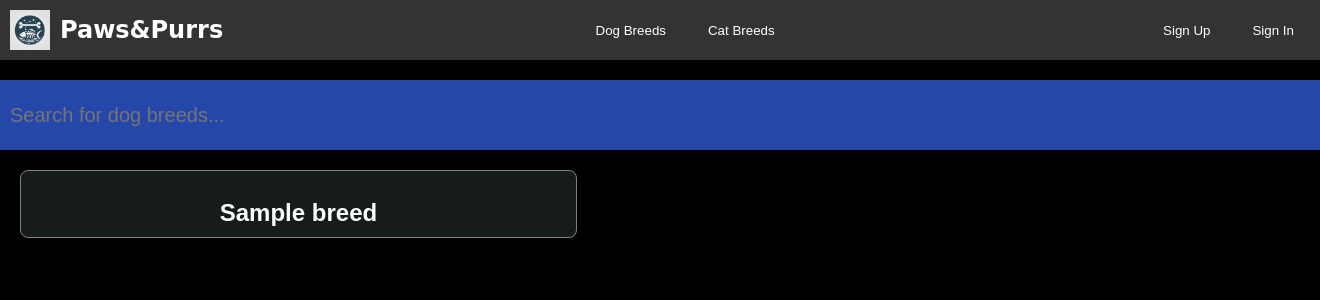
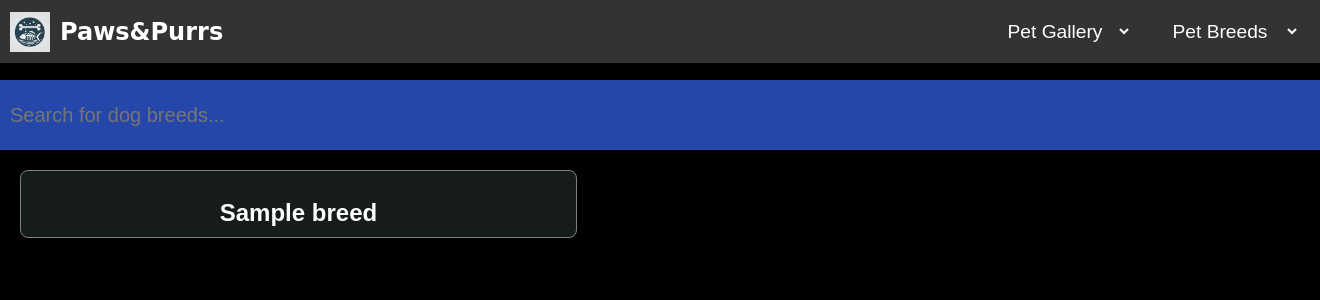
Before and after one commit to F1R3BLAZ3/Paws-Purrs, a Flask app: template app/templates/dogs/breeds.html in a window 1320 px wide; the page is wider, and only the part inside the window is pictured. Shown: the top 300 px of that part. Run offline with Flask 3, Linux system fonts and the light colour scheme; the template is opened without the code that fills it: most values are stand-ins (such as "Sample title", 1, 10 or a date in 2020).

Commit message:
Added dropdowns on the navigation

```diff
--- a/app/static/styles/global.css
+++ b/app/static/styles/global.css
@@ -45,16 +45,28 @@ nav {
 .auth-buttons {
     display: flex;
     align-items: center;
+    justify-content: space-between;
 }
 
-.auth-buttons button {
-    margin-left: 10px;
-    padding: 8px 16px;
-    cursor: pointer;
-    background-color: transparent;
+select {
+    font-size: 20px;
+    padding: 10px;
+    text-align-last:center;
+}
+
+select option {
+    margin: 20px 0;
+    padding: 10px 0;
+}
+
+
+.auth-buttons select {
+    border: none;
+    font-size: 1.2em;
+    margin: 0 10px;
+    background-color: #333;
     color: white;
-    border: none;
-    border-radius: 4px;
+    outline: none;
 }
 
 /* HOME PAGE CSS */
--- a/app/templates/base.html
+++ b/app/templates/base.html
@@ -14,16 +14,19 @@
         </div>
 
         <div class="auth-buttons">
-            <button  onclick="location.href='{{url_for('get_dog_breeds')}}'">Dog Breeds</button>
-            <button  onclick="location.href='{{url_for('get_cat_breeds')}}'">Cat Breeds</button>
+            <select id="gallery" onchange="location = this.value;">
+                <option value="" disabled selected>Pet Gallery</option>
+                <option value="{{url_for('dog_images')}}">Dog Breeds</option>
+                <option value="{{url_for('cat_images')}}">Cat Breeds</option>
+            </select>
+            <select id="breeds" onchange="location = this.value;">
+                <option value="" disabled selected>Pet Breeds</option>
+                <option value="{{url_for('get_dog_breeds')}}">Dog Images</option>
+                <option value="{{url_for('get_cat_breeds')}}">Cats Images</option>
+            </select>
         </div>
 
-        <div class="auth-buttons">
-            <button onclick="location.href='/signup'">Sign Up</button>
-            <button onclick="location.href='/signin'">Sign In</button>
-        </div>
     </nav>
-
     <!-- Content will be inserted here -->
     {% block content %}{% endblock %}
 </body>
--- a/app/templates/cats/cat_breed_info.html
+++ b/app/templates/cats/cat_breed_info.html
@@ -145,7 +145,6 @@
         changeImage(1);
     }
 
-     // Add click event listeners to the navigation images
      var prevImage = document.querySelector('.navigation a:first-child img');
     var nextImage = document.querySelector('.navigation a:last-child img');
 
```
